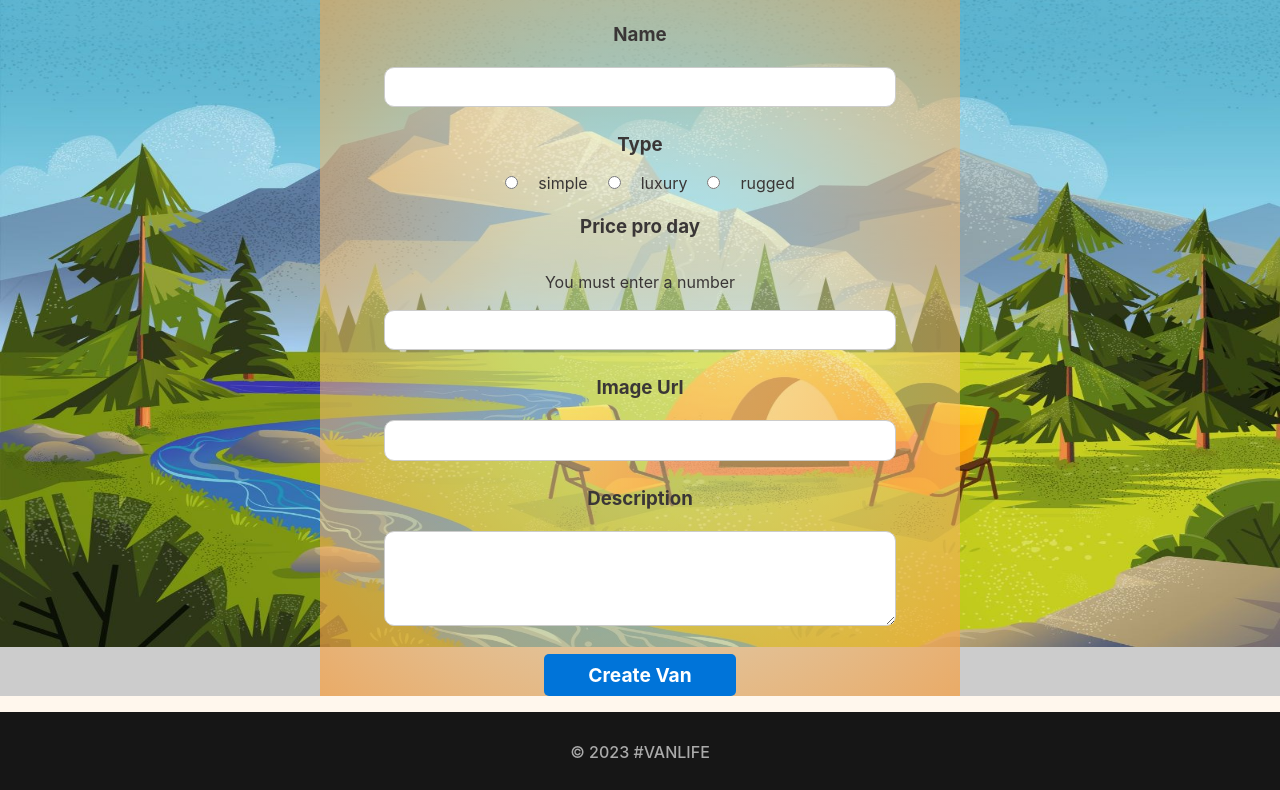
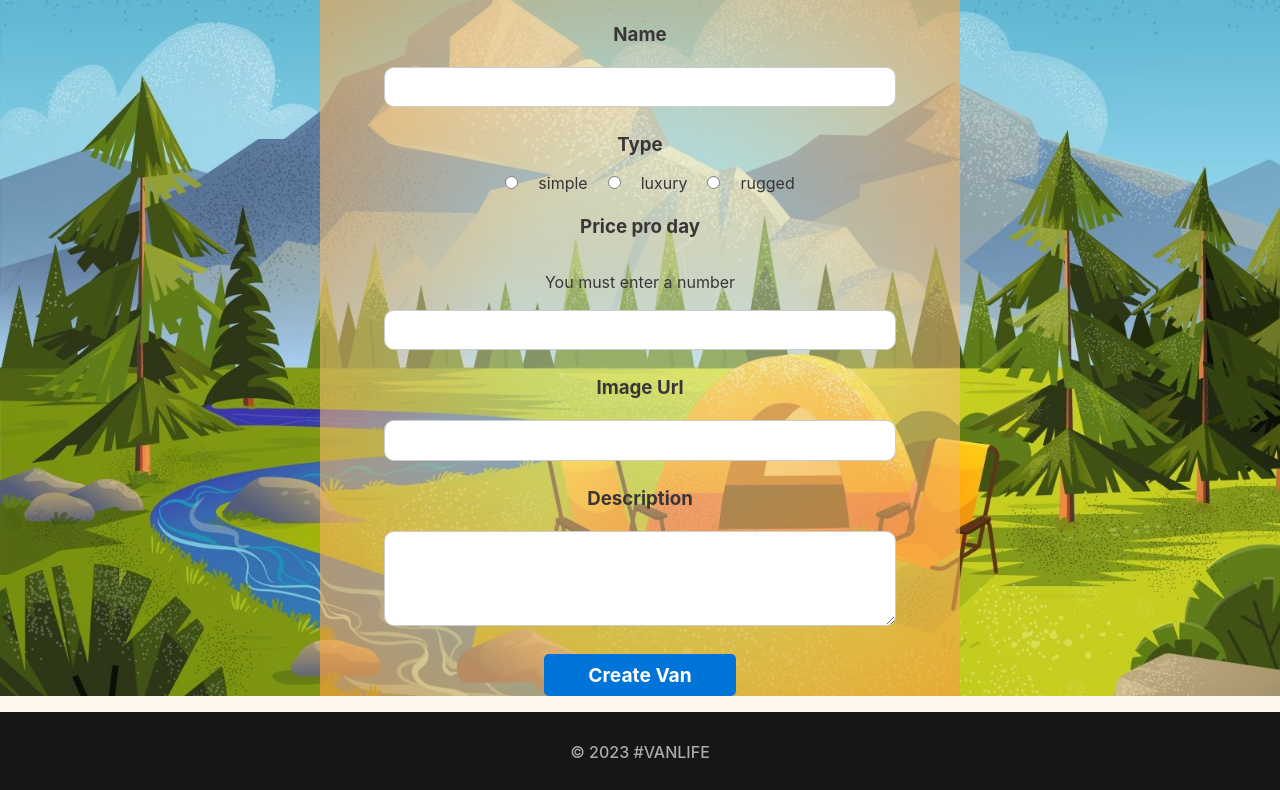
Before and after one commit to erika-misheva/Van-Life__Frontend-SPA, a React app: page /host/addVan in a window 1280 px wide. Shown: the part 213-1003 px from the top of the page. Built offline with nearby package versions, Linux system fonts and the light colour scheme; some packages are replaced by stand-ins of ours; no server answers.

Commit message:
adding style to the background

```diff
--- a/styles/addEditVan.css
+++ b/styles/addEditVan.css
@@ -4,10 +4,9 @@
     width: 100%;
     display: flex;
     flex-direction: column;
-    min-height: max-content;;
-    height: 84vh;
+    min-height: max-content;
     background-image: url('../assets/images/3ad48f9e918a1f415dcc81c0b51c2a8a.jpg');
-    background-size: 100% 84vh;
+    background-size: 100%;
     background-position: center;
     background-color: #cccccc;
     background-repeat: no-repeat;
```
